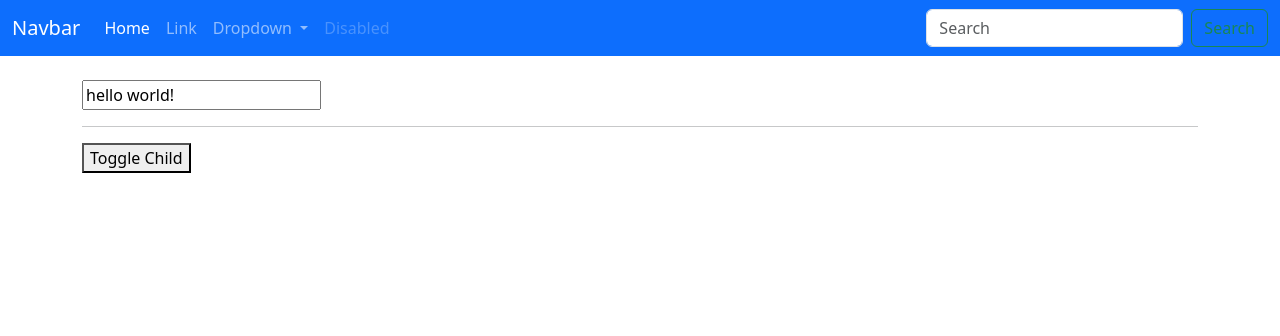
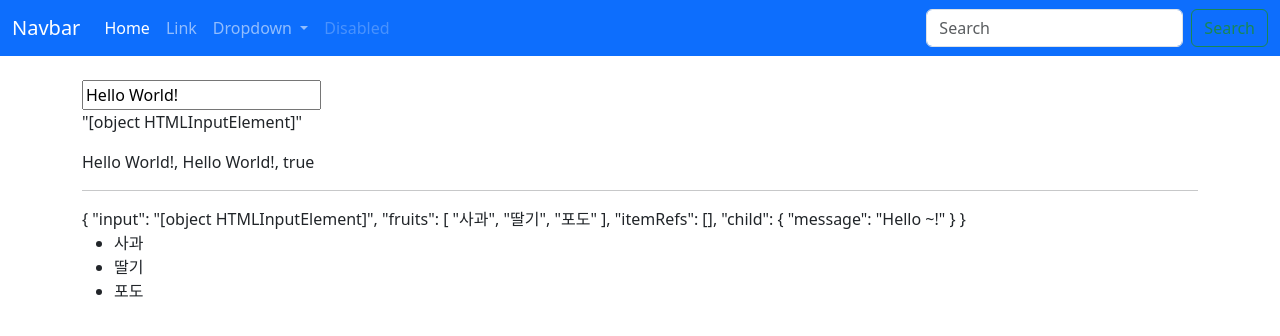
Before and after one commit to jbb4223/Learn-Vue-basic, a Vue app in the folder section2/: page / in a window 1280 px wide. Shown: the top 336 px of the page. Built offline with nearby package versions, Linux system fonts and the light colour scheme.

Commit message:
TemplateRefs

```diff
--- /dev/null
+++ b/section2/src/components/TemplateRefs.vue
@@ -0,0 +1,55 @@
+<template>
+	<div class="container py-4">
+		<input ref="input" type="text" />
+		<p>{{ input }}</p>
+		<p v-if="input">
+			{{ input.value }}, {{ $refs.input.value }}, {{ $refs.input === input }}
+		</p>
+		<!--		<hr />-->
+		<!--		<ul>-->
+		<!--			&lt;!&ndash;			<li v-for="fruit in fruits" :key="fruit" ref="itemRefs">{{ fruit }}</li>&ndash;&gt;-->
+		<!--			<li-->
+		<!--				v-for="fruit in fruits"-->
+		<!--				:key="fruit"-->
+		<!--				:ref="el => itemRefs.push(el.textContent)"-->
+		<!--			>-->
+		<!--				{{ fruit }}-->
+		<!--			</li>-->
+		<!--		</ul>-->
+		<hr />
+		<TemplateRefsChild ref="child"></TemplateRefsChild>
+	</div>
+</template>
+
+<script>
+import { onMounted, ref } from 'vue';
+import TemplateRefsChild from '@/components/TemplateRefsChild.vue';
+export default {
+	components: { TemplateRefsChild },
+	setup() {
+		const input = ref(null);
+		console.log('onMounted: ', input.value);
+		onMounted(() => {
+			input.value.value = 'Hello World!';
+			console.log('onMounted: ', input.value.value);
+
+			// itemRefs.value.forEach(item => {
+			// 	console.log('item: ', item.textContent);
+			// });
+
+			itemRefs.value.forEach(item => {
+				console.log('item: ', item);
+			});
+			console.log('child.message: ', child.value.message);
+			child.value.sayHello();
+		});
+
+		const fruits = ref(['사과', '딸기', '포도']);
+		const itemRefs = ref([]);
+		const child = ref(null);
+		return { input, fruits, itemRefs, child };
+	},
+};
+</script>
+
+<style lang="scss" scoped></style>
--- /dev/null
+++ b/section2/src/components/TemplateRefsChild.vue
@@ -0,0 +1,22 @@
+<template>
+	<div>{{ $parent }}</div>
+	<ul>
+		<li v-for="fruit in $parent.fruits" :key="fruit">{{ fruit }}</li>
+	</ul>
+</template>
+
+<script>
+import { ref } from 'vue';
+
+export default {
+	setup() {
+		const message = ref('Hello ~!');
+		const sayHello = () => {
+			alert(message.value);
+		};
+		return { message, sayHello };
+	},
+};
+</script>
+
+<style lang="scss" scoped></style>
--- a/section2/src/components/TheView.vue
+++ b/section2/src/components/TheView.vue
@@ -1,14 +1,12 @@
 <template>
-	<main>
-		<LifecycleHooks></LifecycleHooks>
-	</main>
+	<main><TemplateRefs></TemplateRefs></main>
 </template>
 
 <script>
-import LifecycleHooks from '@/components/LifecycleHooks.vue';
+import TemplateRefs from '@/components/TemplateRefs.vue';
 export default {
 	components: {
-		LifecycleHooks,
+		TemplateRefs,
 	},
 	setup() {
 		return {};
```
